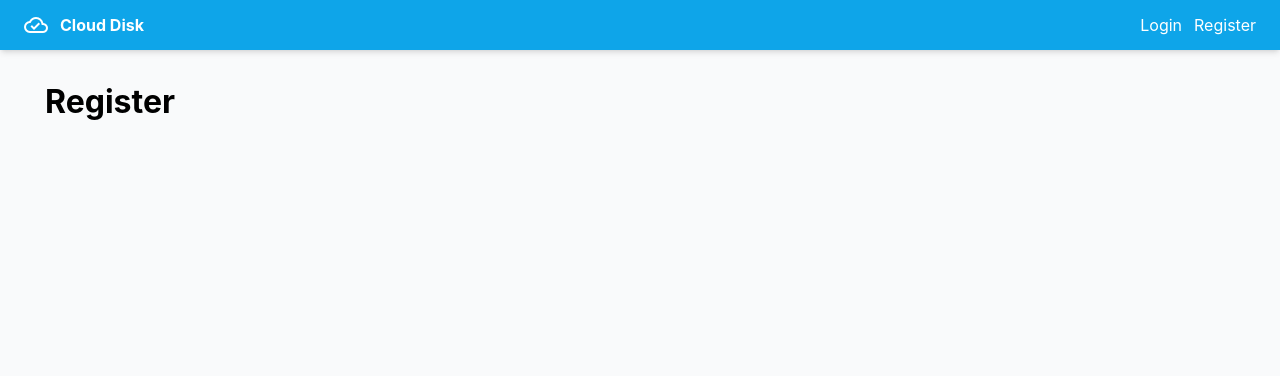
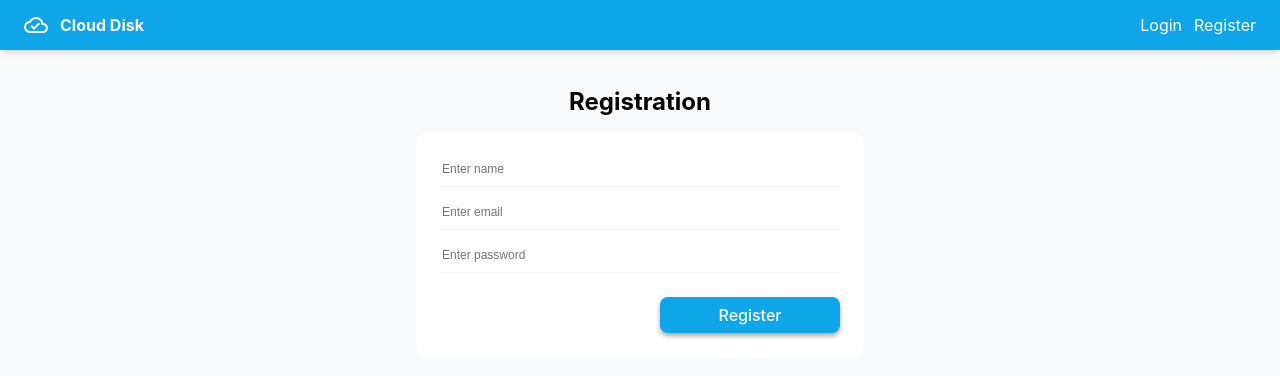
Before and after one commit to ihnatenkoo/MERN-Cloud-Disk, a React (Vite) app in the folder client/: page /register in a window 1280 px wide. Shown: the top 376 px of the page. Built offline with nearby package versions, Linux system fonts and the light colour scheme.

Commit message:
Create <RegisterPage/> and <RegisterForm/>

```diff
--- a/client/src/App.tsx
+++ b/client/src/App.tsx
@@ -1,6 +1,7 @@
 import { FC } from 'react';
 import { BrowserRouter, Route, Routes } from 'react-router-dom';
 import Header from './components/Header/Header';
+import RegisterPage from './pages/RegisterPage/RegisterPage';
 
 const App: FC = () => {
 	return (
@@ -9,7 +10,7 @@ const App: FC = () => {
 			<main>
 				<Routes>
 					<Route path="/" element={<h1>Main</h1>} />
-					<Route path="/register" element={<h1>Register</h1>} />
+					<Route path="/register" element={<RegisterPage />} />
 					<Route path="/login" element={<h1>Login</h1>} />
 				</Routes>
 			</main>
--- /dev/null
+++ b/client/src/components/forms/RegisterForm/RegisterForm.module.scss
@@ -0,0 +1,10 @@
+@import '../../../mixins/form.scss';
+
+.form {
+	@include form;
+}
+
+.btn {
+	margin-top: 12px;
+	align-self: flex-end;
+}
--- /dev/null
+++ b/client/src/components/forms/RegisterForm/RegisterForm.tsx
@@ -0,0 +1,17 @@
+import { FC } from 'react';
+import FormBtn from '../../ui/FormBtn/FormBtn';
+import s from './RegisterForm.module.scss';
+
+const RegisterForm: FC = () => {
+	return (
+		<form className={s.form}>
+			<input type="text" placeholder="Enter name" />
+			<input type="text" placeholder="Enter email" />
+			<input type="text" placeholder="Enter password" />
+
+			<FormBtn className={s.btn}>Register</FormBtn>
+		</form>
+	);
+};
+
+export default RegisterForm;
--- a/client/src/mixins/form.scss
+++ b/client/src/mixins/form.scss
@@ -1,5 +1,5 @@
 @mixin form {
-	padding: 16px;
+	padding: 24px;
 	width: 400px;
 	max-width: 100%;
 	border-radius: 12px;
@@ -15,5 +15,13 @@
 		border-bottom: 1px solid var(--gray-light);
 		outline: none;
 		cursor: pointer;
+
+		font-size: 18px;
+		font-weight: 500;
+
+		&::placeholder {
+			font-size: 12px;
+			font-weight: 300;
+		}
 	}
 }
--- /dev/null
+++ b/client/src/pages/RegisterPage/RegisterPage.module.scss
@@ -0,0 +1,6 @@
+.reg {
+	display: flex;
+	align-items: center;
+	flex-direction: column;
+	gap: 18px 0;
+}
--- /dev/null
+++ b/client/src/pages/RegisterPage/RegisterPage.tsx
@@ -0,0 +1,13 @@
+import RegisterForm from '../../components/forms/RegisterForm/RegisterForm';
+import s from './RegisterPage.module.scss';
+
+const RegisterPage = () => {
+	return (
+		<section className={s.reg}>
+			<h2>Registration</h2>
+			<RegisterForm />
+		</section>
+	);
+};
+
+export default RegisterPage;
```
